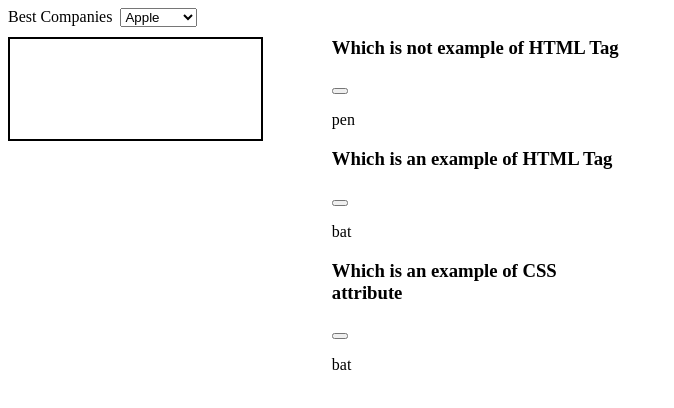
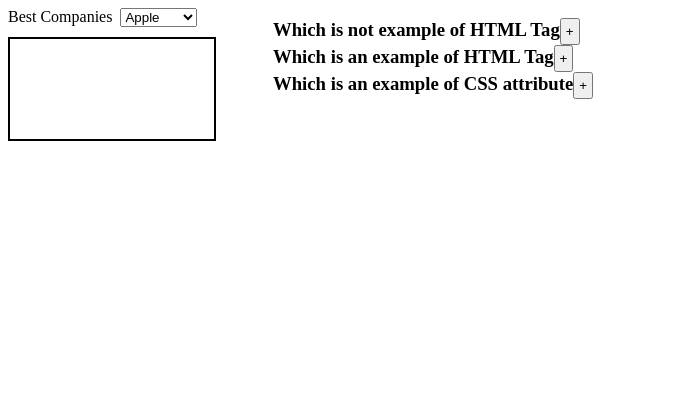
Before and after one commit to mohandand/react_components, a React (Create React App) app: page / in a window 1280 px wide. Shown: the top 408 px of the page, without its empty margins (0-674 px from the left). Built offline with nearby package versions, Linux system fonts and the light colour scheme.

Commit message:
updated code

```diff
--- a/public/global.css
+++ b/public/global.css
@@ -10,6 +10,7 @@
 }
 .accordioncontainer{
     margin: 10px 10px 10px 10px;
+    width:70%;
 }
 .dropdown{
     width:80%;
@@ -23,3 +24,14 @@
     margin-top: 10px;
     width:80%;
 }
+.question button{
+    padding: 4px 4px;
+}
+
+h3{
+    display:inline;
+}
+
+.hideText{
+    display: none;
+}
--- a/src/components/accordion.js
+++ b/src/components/accordion.js
@@ -1,15 +1,24 @@
-import React from 'react';
+import React, {useState} from 'react';
 
 const Accordion = ({questions}) => {
+
+    const [symbol, setSymbol] = useState("+");
+
+    const[answerstyle, setAnswerstyle] = useState("hideText")
+
+    const changeStyle = () => {
+        setSymbol("-");
+        setAnswerstyle("show");
+    }
 
     let element = questions.map((item,index)=>{
         return(
             <div className='element' key={index}>
-               <div clasName="question">
+               <div className="question">
                  <h3>{item.question}</h3>
-                 <button><i class="fas fa-plus-circle"></i></button>
+                 <button onClick={changeStyle}>{symbol}</button>
                </div>
-               <div className="answer">
+               <div className={answerstyle}>
                     <p>{item.answer}</p>
                </div>
            </div>
```
